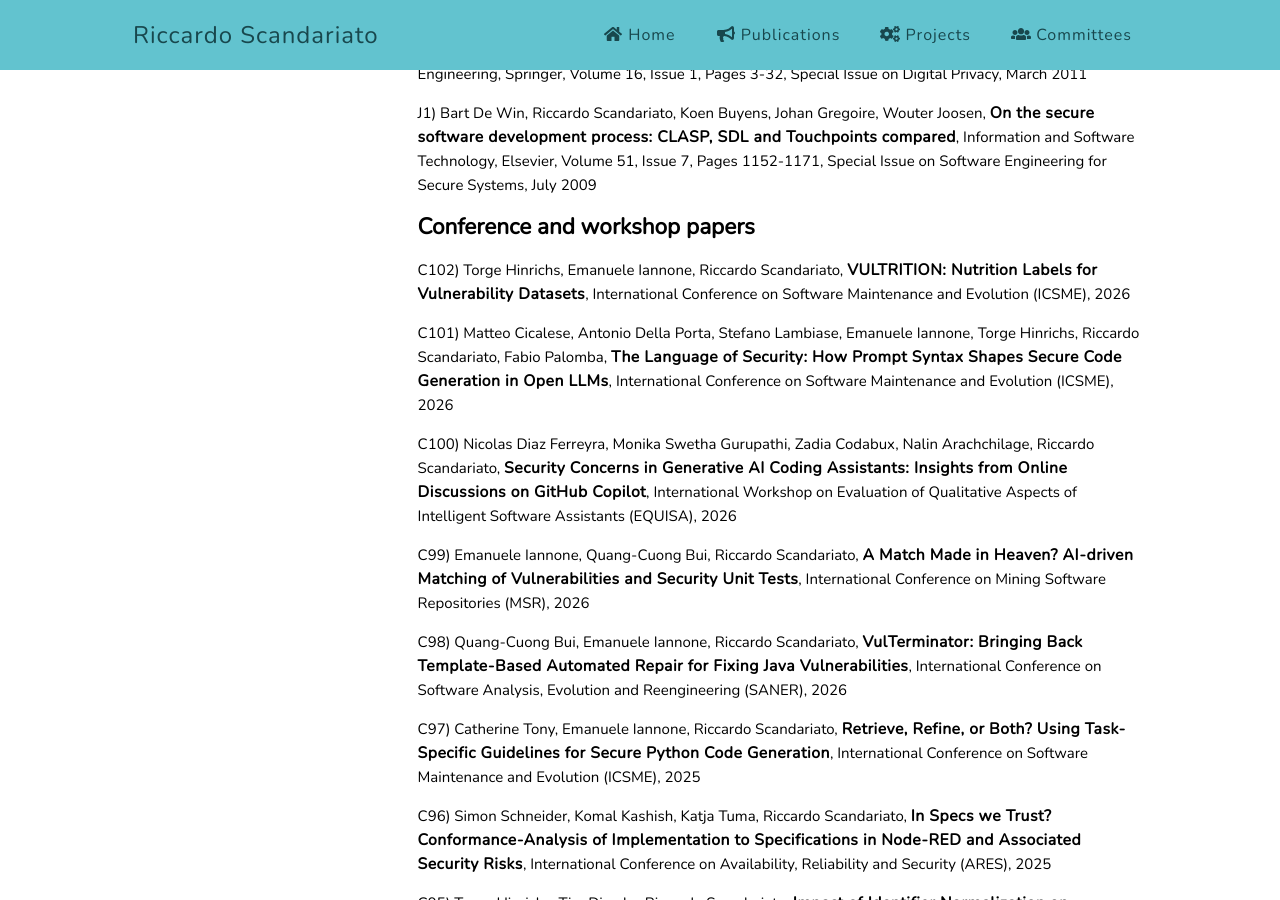
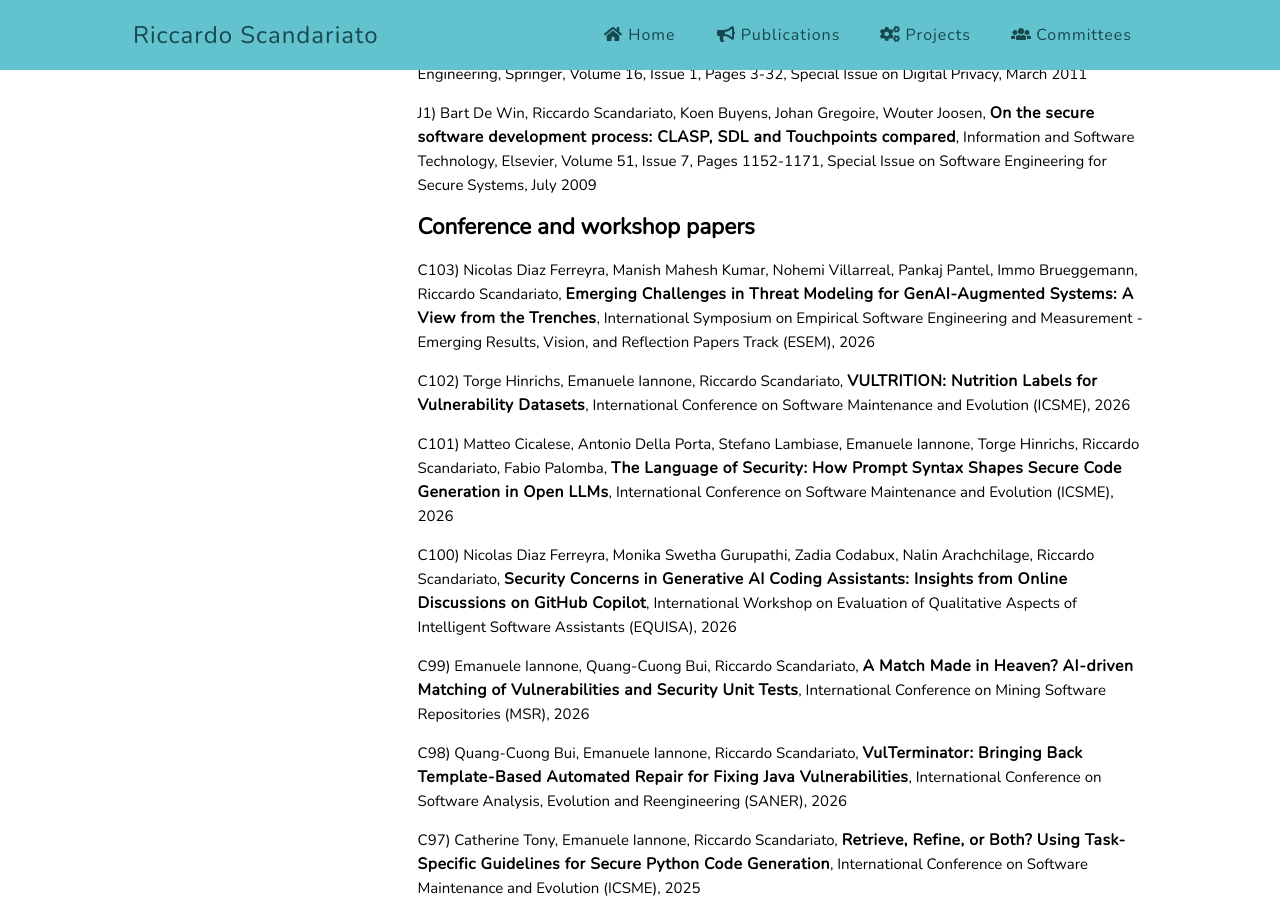
Before and after one commit to riccardoscandariato/riccardoscandariato.github.io, a Jekyll site: the page built from papers.md, in a window 1280 px wide and 900 px high, scrolled down 3033 px. Built offline with Jekyll 4.4.1, drawn with Linux system fonts in a browser that asks for light colours.

Commit message:
more papaers

```diff
--- a/papers.md
+++ b/papers.md
@@ -76,6 +76,8 @@ title: Publications
 
 
 <h2>Conference and workshop papers</h2>
+
+<p>C103) Nicolas Diaz Ferreyra, Manish Mahesh Kumar, Nohemi Villarreal, Pankaj Pantel, Immo Brueggemann, Riccardo Scandariato, <strong>Emerging Challenges in Threat Modeling for GenAI-Augmented Systems: A View from the Trenches</strong>, International Symposium on Empirical Software Engineering and Measurement - Emerging Results, Vision, and Reflection Papers Track (ESEM), 2026</p>
 
 <p>C102) Torge Hinrichs, Emanuele Iannone, Riccardo Scandariato, <strong>VULTRITION: Nutrition Labels for Vulnerability Datasets</strong>, International Conference on Software Maintenance and Evolution (ICSME), 2026</p>
 
```
